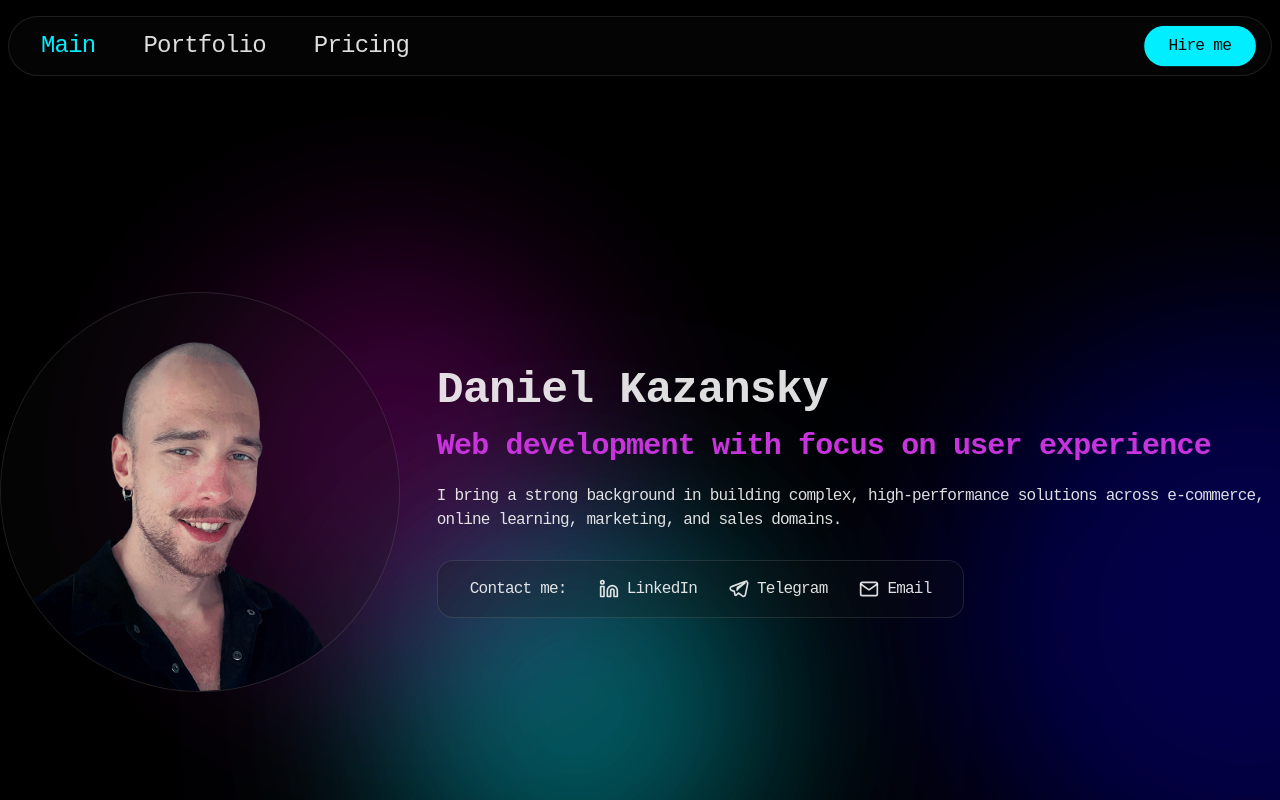
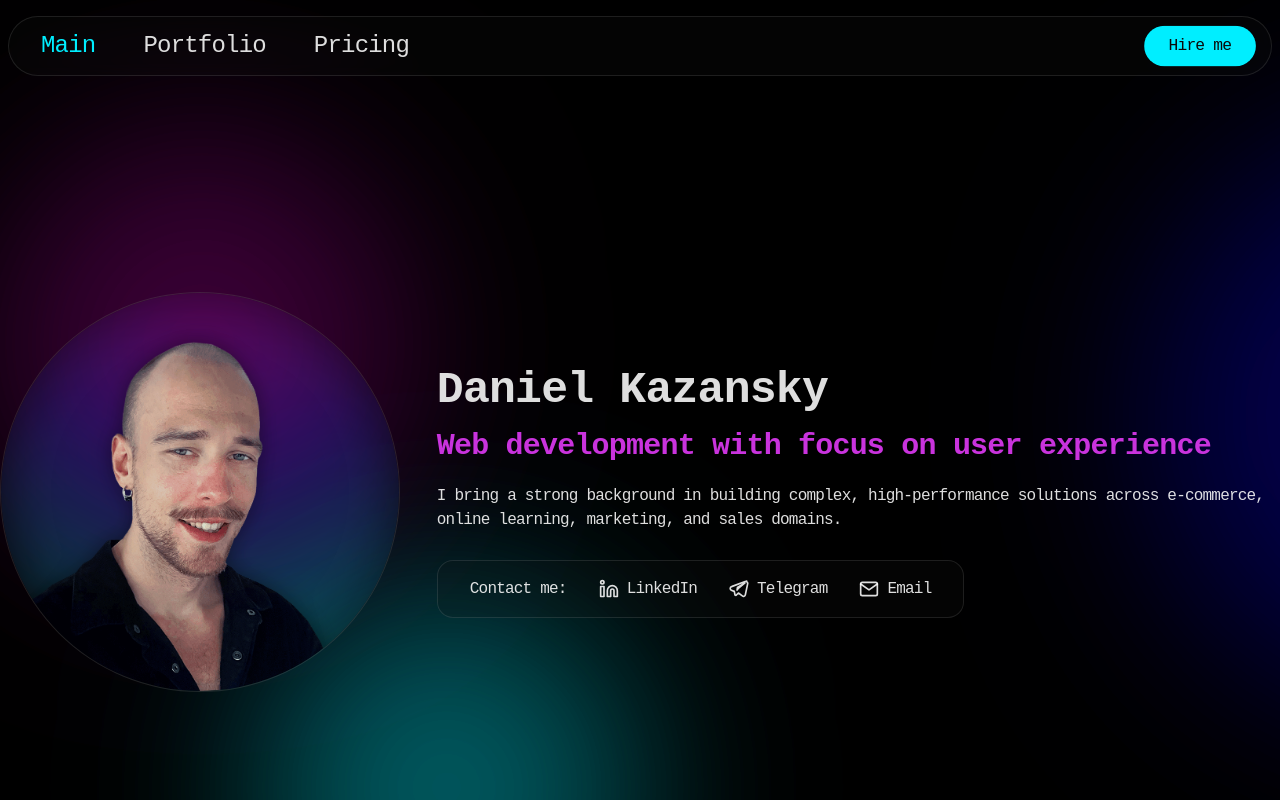
Before and after one commit to slnnzmtl/Vue-Personal-Portfolio, a Vue app: page / in a window 1280 px wide. Shown: the top 800 px of the page. Built offline with nearby package versions, Linux system fonts and the light colour scheme.

Commit message:
fix: enhance mouse tracking effects in BackgroundWrapper and update positioning calculations

```diff
--- a/src/components/AuthorAvatar.vue
+++ b/src/components/AuthorAvatar.vue
@@ -1,6 +1,6 @@
 <script lang="ts">
 import UserPic from "@/assets/userpic.png";
-import { defineComponent } from "vue";
+import { defineComponent, ref } from "vue";
 import GlassMaterial from "@/components/ui/GlassMaterial.vue";
 
 export default defineComponent({
@@ -9,8 +9,20 @@ export default defineComponent({
     GlassMaterial,
   },
   setup() {
+    const gradientPos = ref("30% 20%");
+
+    function handleMouseMove(e: MouseEvent) {
+      const target = e.currentTarget as HTMLElement;
+      const rect = target.getBoundingClientRect();
+      const x = ((e.clientX - rect.left) / rect.width) * 100;
+      const y = ((e.clientY - rect.top) / rect.height) * 100;
+      gradientPos.value = `${x.toFixed(1)}% ${y.toFixed(1)}%`;
+    }
+
     return {
       UserPic,
+      gradientPos,
+      handleMouseMove,
     };
   },
 });
@@ -18,7 +30,11 @@ export default defineComponent({
 
 <template>
   <GlassMaterial class="avatar-background">
-    <div class="user-avatar">
+    <div
+      class="user-avatar"
+      @mousemove="handleMouseMove"
+      :style="{ '--gradient-pos': gradientPos }"
+    >
       <img fetchpriority="high" :src="UserPic" alt="User Avatar" />
     </div>
   </GlassMaterial>
@@ -49,10 +65,46 @@ export default defineComponent({
   opacity: 0.9;
   z-index: 1;
   padding: 15px;
+  position: relative;
+
+  &::before {
+    content: "";
+    position: absolute;
+    inset: 0;
+    border-radius: 50%;
+    z-index: 0;
+    filter: blur(32px);
+    background: radial-gradient(
+      circle at var(--gradient-pos, 30% 20%),
+      #ff00cc,
+      #3333ff,
+      #00ffcc,
+      #ff00cc 80%
+    );
+    background-size: 200% 200%;
+    animation: gradient-move 6s linear infinite;
+    opacity: 0.3;
+    pointer-events: none;
+  }
 
   img {
     width: 100%;
     object-fit: fill;
+    position: relative;
+    z-index: 1;
+    filter: drop-shadow(0 0 10px rgba(0, 0, 0, 0.5)) hue-rotate(10deg);
+  }
+}
+
+@keyframes gradient-move {
+  0% {
+    background-position: 0% 50%;
+  }
+  50% {
+    background-position: 100% 50%;
+  }
+  100% {
+    background-position: 0% 50%;
   }
 }
 </style>
--- a/src/components/BackgroundWrapper.vue
+++ b/src/components/BackgroundWrapper.vue
@@ -1,5 +1,5 @@
 <template>
-  <div class="light-effects">
+  <div class="light-effects" ref="lightEffectsRef">
     <div v-for="i in 2" :key="i" class="light-group">
       <div class="light light-2"></div>
       <div class="light light-3"></div>
@@ -9,10 +9,31 @@
 </template>
 
 <script lang="ts">
-import { defineComponent } from "vue";
+import { defineComponent, onMounted, onBeforeUnmount, ref } from "vue";
 
 export default defineComponent({
   name: "BackgroundWrapper",
+  setup() {
+    const lightEffectsRef = ref<HTMLElement | null>(null);
+
+    function handleMouseMove(e: MouseEvent) {
+      const x = (e.clientX / window.innerWidth) * 100;
+      const y = (e.clientY / window.innerHeight) * 100;
+      if (lightEffectsRef.value) {
+        lightEffectsRef.value.style.setProperty("--mouse-x", `${x}%`);
+        lightEffectsRef.value.style.setProperty("--mouse-y", `${y}%`);
+      }
+    }
+
+    onMounted(() => {
+      window.addEventListener("mousemove", handleMouseMove);
+    });
+    onBeforeUnmount(() => {
+      window.removeEventListener("mousemove", handleMouseMove);
+    });
+
+    return { lightEffectsRef };
+  },
 });
 </script>
 
@@ -87,8 +108,8 @@ export default defineComponent({
   background: #0800ff;
   width: 60vh;
   height: 60vh;
-  top: 50%;
-  right: -20vw;
+  top: calc(50% + (var(--mouse-y, 50%) - 50%) * 0.5);
+  right: calc(-20vw + (var(--mouse-x, 50%) - 50%) * 0.3);
   animation: transform-float2 25s ease-in-out infinite,
     opacity-pulse 9s ease-in-out infinite, scale 12s ease-in-out infinite;
   transform-origin: center;
@@ -98,8 +119,8 @@ export default defineComponent({
   background: #00eeff;
   width: 40vh;
   height: 40vh;
-  bottom: -10vw;
-  left: 30%;
+  bottom: calc(-10vw + (var(--mouse-y, 50%) - 50%) * 0.2);
+  left: calc(30% + (var(--mouse-x, 50%) - 50%) * 0.2);
   animation: transform-float3 22s ease-in-out infinite,
     opacity-pulse 8s ease-in-out infinite, scale 18s ease-in-out infinite;
 }
@@ -108,8 +129,8 @@ export default defineComponent({
   background: #ff00ea;
   width: 45vh;
   height: 45vh;
-  top: 30%;
-  left: 20%;
+  top: calc(30% + (var(--mouse-y, 50%) - 50%) * 0.3);
+  left: calc(20% + (var(--mouse-x, 50%) - 50%) * 0.3);
   animation: transform-float4 23s ease-in-out infinite,
     opacity-pulse 10s ease-in-out infinite, scale 20s ease-in-out infinite;
 }
```
